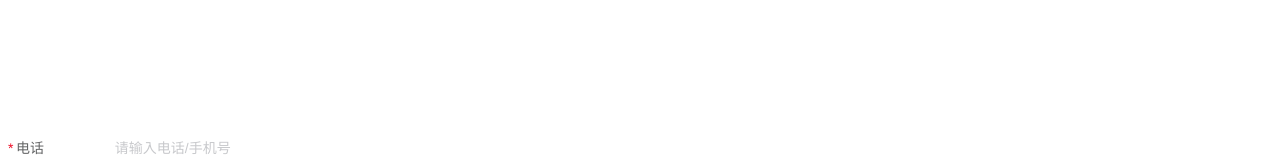
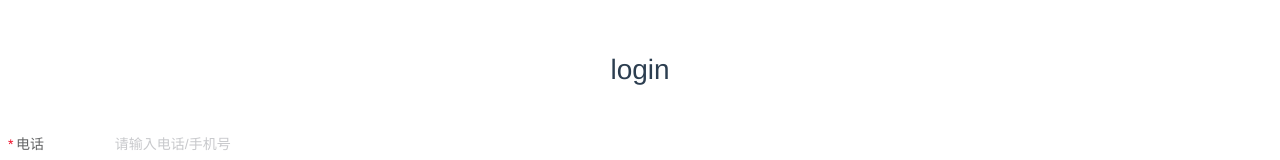
Before and after one commit to wqc-html/hello-world, a Vue app: page / in a window 1280 px wide. Shown: the top 160 px of the page. Built offline with nearby package versions, Linux system fonts and the light colour scheme; what vue-signature-pad would draw is missing.

Commit message:
登录页面添加文字

```diff
--- a/src/views/login.vue
+++ b/src/views/login.vue
@@ -5,7 +5,7 @@
       <br/>
       <br/>
       <br/>
-      <br/>
+      <span style="font-size:28px;">{{message}}</span>
       <br/>
       <br/>
       <br/>
```
